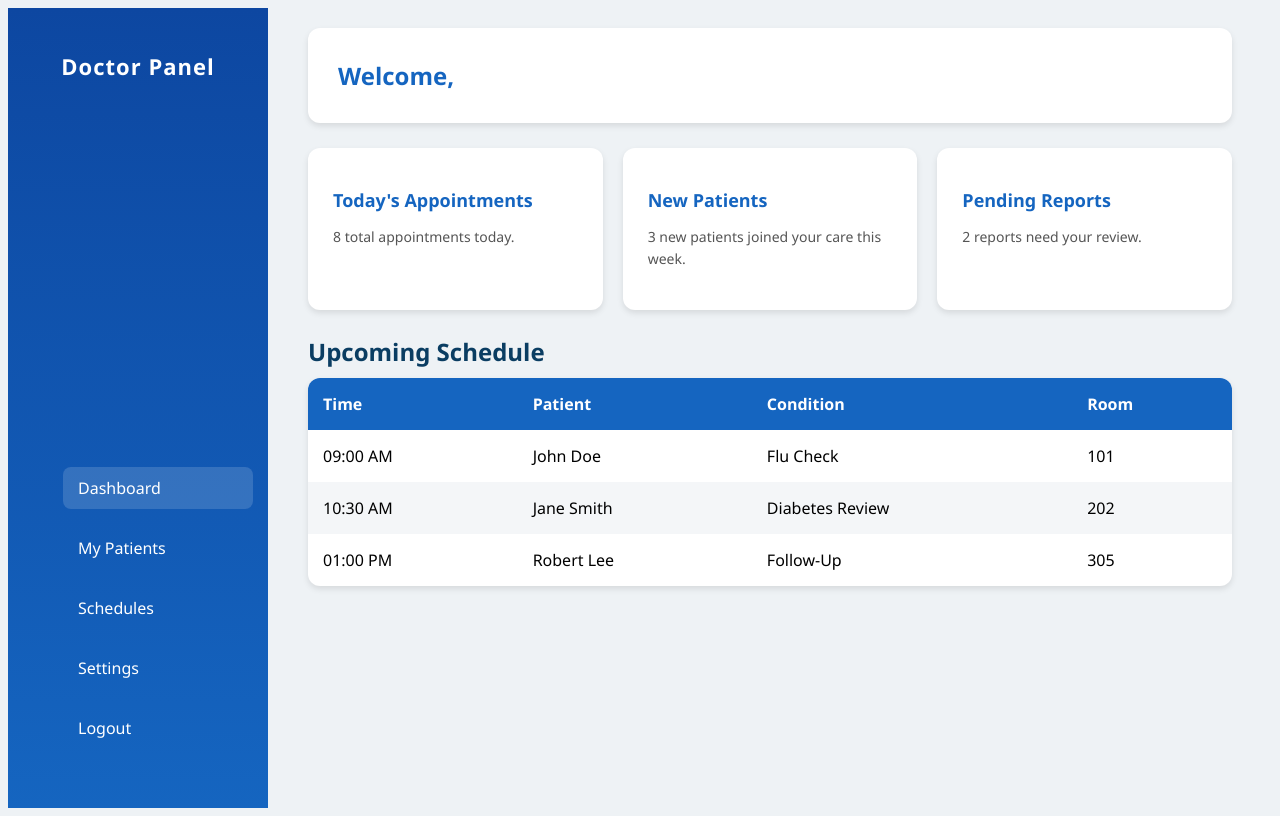
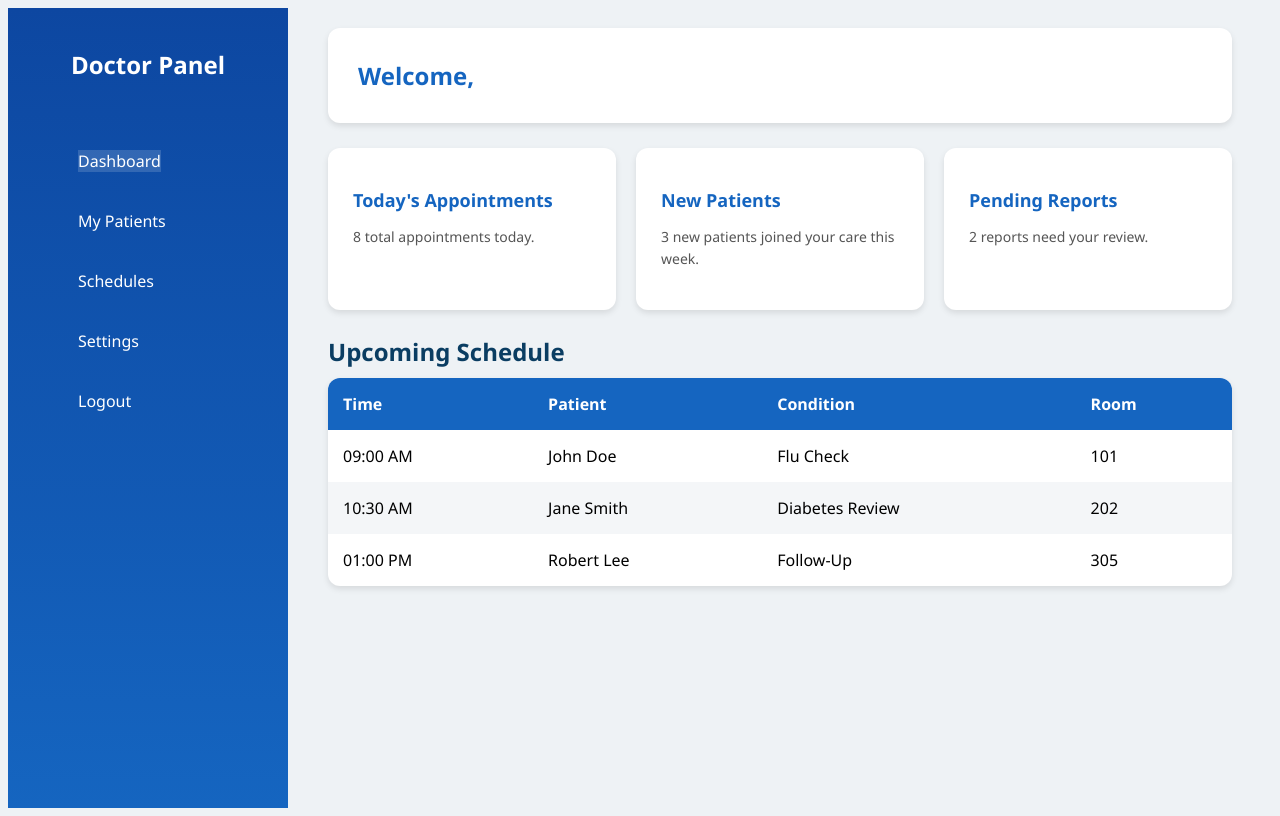
Before and after one commit to Dev-Elly/integrated-doc-page, a plain HTML site: page index.html in a window 1280 px wide. Drawn offline with Linux system fonts and the light colour scheme.

Commit message:
Update doctor.css

```diff
--- a/doctor.css
+++ b/doctor.css
@@ -6,19 +6,16 @@ body {
     }
 
     .sidebar {
-      width: 230px;
+      width: 240px;
       background: linear-gradient(180deg, #0d47a1, #1565c0);
       color: white;
-      padding: 25px 15px;
+      padding: 20px;
       display: flex;
       flex-direction: column;
-      justify-content: space-between;
     }
 
     .sidebar h2 {
       text-align: center;
-      font-size: 22px;
-      letter-spacing: 1px;
       margin-bottom: 30px;
     }
 
@@ -27,16 +24,16 @@ body {
     }
 
     .sidebar ul li {
-      margin: 18px 0;
+      padding: 15px 10px;
+      margin: 8px 0;
+      border-radius: 8px;
+      cursor: pointer;
+      trasnsition: background 0.3s;
     }
 
     .sidebar ul li a {
       text-decoration: none;
       color: white;
-      padding: 10px 15px;
-      border-radius: 8px;
-      display: block;
-      transition: background 0.3s ease;
     }
 
     .sidebar ul li a:hover,
```
